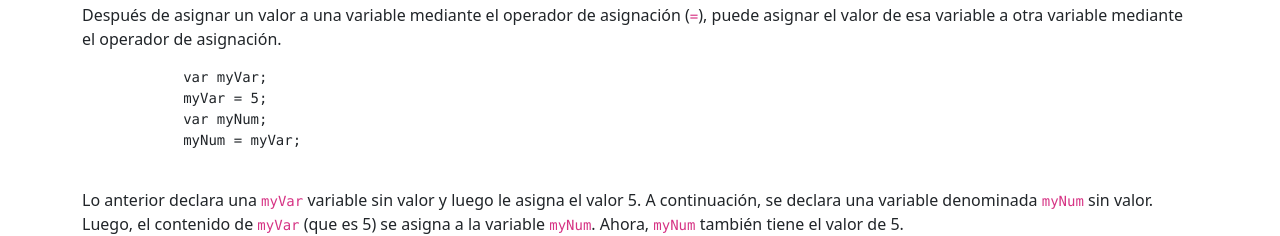
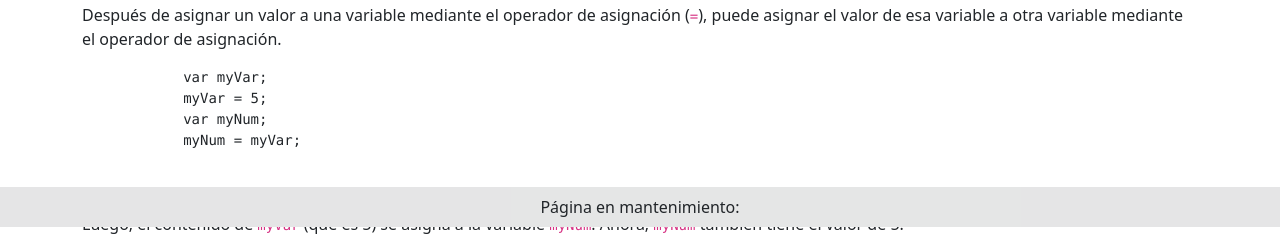
Before and after one commit to rodrigocalvoc/rodrigocalvoc.github.io, a plain HTML site: page page4.html in a window 1280 px wide. Shown: the part 573-809 px from the top of the page. Drawn offline with nearby package versions, Linux system fonts and the light colour scheme.

Commit message:
Update page4.html

```diff
--- a/page4.html
+++ b/page4.html
@@ -24,10 +24,16 @@
             cursor: pointer;
         }
 
+        footer{
+        position: fixed;
+        bottom: 0;
+        left: 0;
+        width: 100%;
+        }
     </style>
 </head>
 <body>
-    <div class="container mt-4">
+    <div class="container mt-4 mb-5">
         <h1>Almacenamiento de valores con el operador de asignación</h1>
         <p>En JavaScript, puedes almacenar un valor en una variable con el operador de asignación (<code>=</code>).</p>
         <pre>
@@ -74,11 +80,10 @@
         var b;
         b = a;
     </script>
-            a = 7;
 
     <footer class="bg-body-tertiary text-center">
 
-        <div class="text-center p-4" style="background-color: rgba(0, 0, 0, 0.08);">
+        <div class="text-center p-2" style="background-color: rgba(0, 0, 0, 0.08);">
           Página en mantenimiento:
 
       </footer>
```
